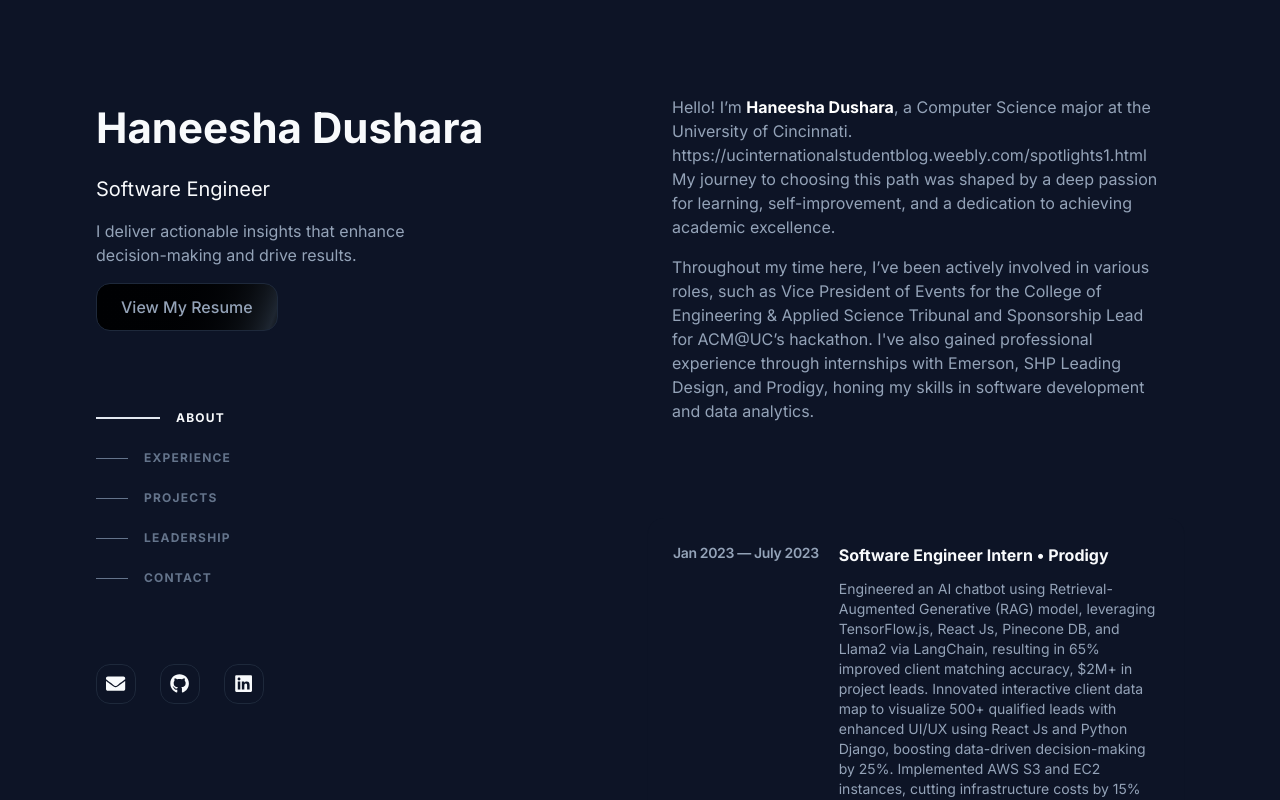
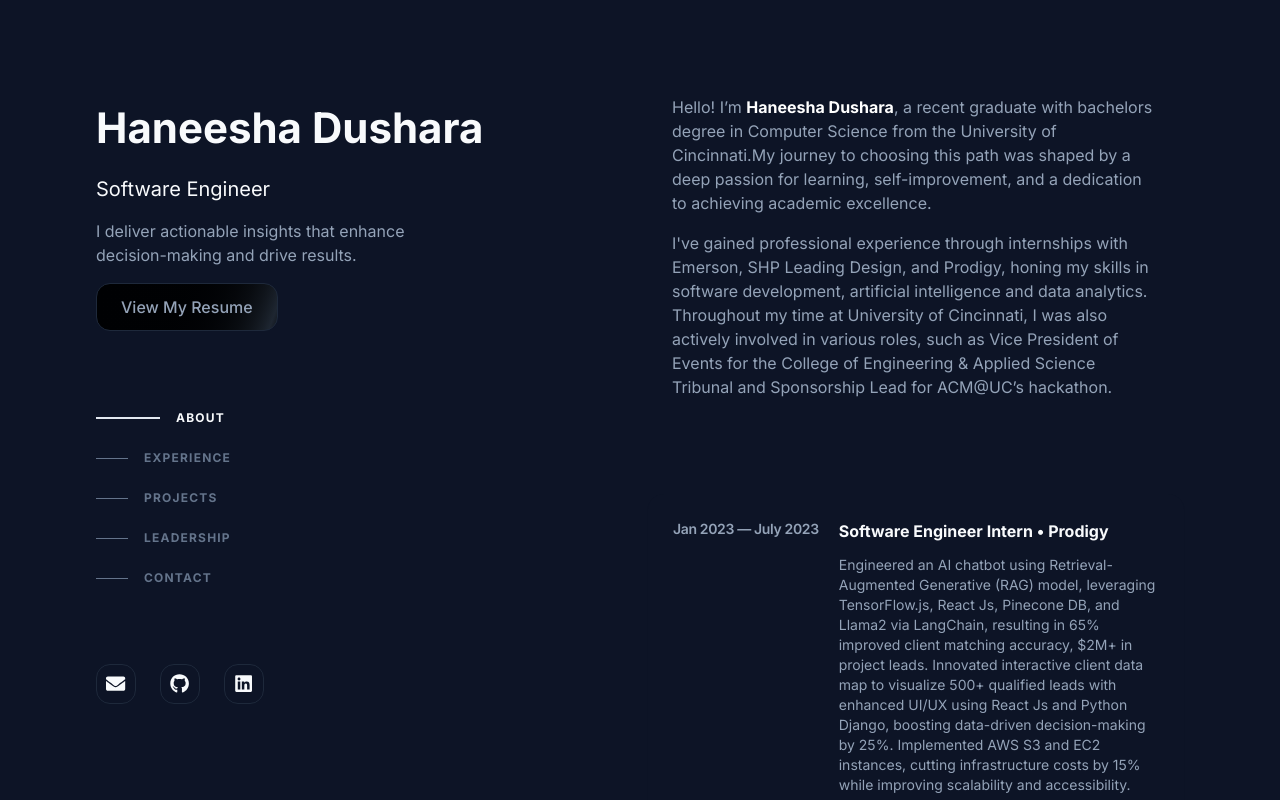
Before and after one commit to haneesha2018/eportfolio, a Next.js app: page / in a window 1280 px wide. Shown: the top 800 px of the page. Built offline with nearby package versions, Linux system fonts and the light colour scheme.

Commit message:
Update About section to reflect recent graduation and enhance professional experience description

```diff
--- a/components/About.tsx
+++ b/components/About.tsx
@@ -17,13 +17,14 @@ export default function About() {
       </div>
       <div className="flex flex-col gap-4">
         <p className="text-start text-muted-foreground lg:px-6">
-          Hello! I’m <BoldT>Haneesha Dushara</BoldT>, a Computer Science major at the University of Cincinnati.
-          https://ucinternationalstudentblog.weebly.com/spotlights1.html
+          Hello! I’m <BoldT>Haneesha Dushara</BoldT>, a recent graduate with bachelors degree in Computer Science from the University of Cincinnati.
+          {/* https://ucinternationalstudentblog.weebly.com/spotlights1.html  */}
           My journey to choosing this path was shaped by a deep passion for learning, self-improvement, and a dedication to achieving academic excellence.
         </p>
         <p className="text-start text-muted-foreground lg:px-6">
-          Throughout my time here, I’ve been actively involved in various roles, such as Vice President of Events for the College of Engineering & Applied Science Tribunal and Sponsorship Lead for ACM@UC’s hackathon.
-          I've also gained professional experience through internships with Emerson, SHP Leading Design, and Prodigy, honing my skills in software development and data analytics.
+          I've gained professional experience through internships with Emerson, SHP Leading Design, and Prodigy, honing my skills in software development, artificial intelligence and data analytics.
+
+          Throughout my time at University of Cincinnati, I was also actively involved in various roles, such as Vice President of Events for the College of Engineering & Applied Science Tribunal and Sponsorship Lead for ACM@UC’s hackathon.
         </p>
       </div>
     </section>
--- a/components/Contact.tsx
+++ b/components/Contact.tsx
@@ -22,7 +22,7 @@ export default function Contact() {
       </div>
       <div className="flex flex-row justify-center items-center gap-4 lg:px-6 mb-4">
         <a
-          href="mailto:khatrirr@outlook.com"
+          href="mailto:haneesha2018@gmail.com"
           target="_blank"
           rel="noopener noreferrer"
           className="hover:cursor-pointer w-full"
--- a/components/Projects.tsx
+++ b/components/Projects.tsx
@@ -24,7 +24,7 @@ const jobProjects = [
       "SQLite",
       "Google Firebase",
     ],
-    link: "https://github.com/haneesha2018/EventReady",
+    link: "https://github.com/haneesha2018/Capstone-Project",
   },
   {
     imagePath: "/krodash.png",
```
